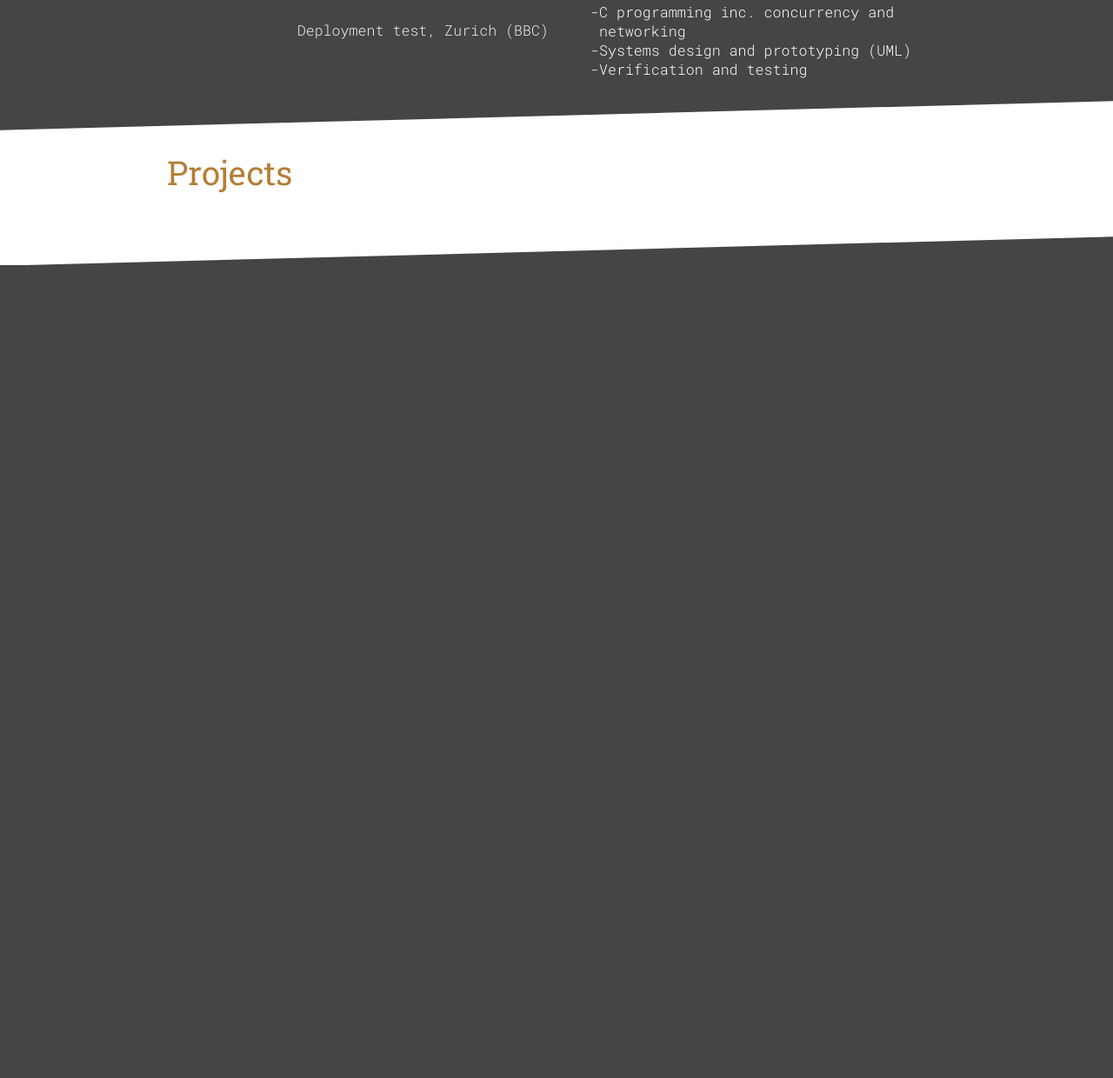
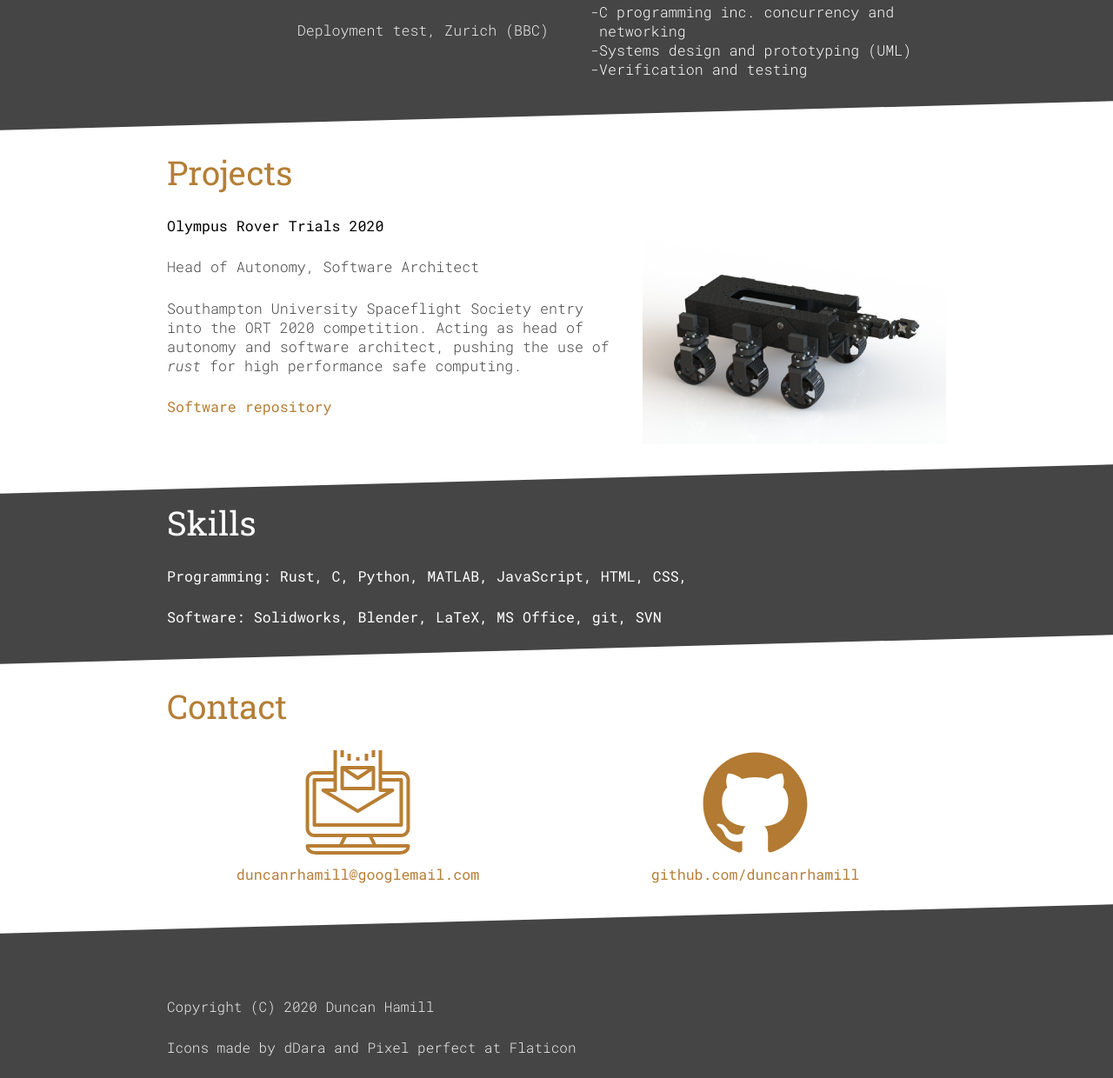
Before and after one commit to duncanrhamill/duncanrhamill.com, a website: page public/index.html in a window 1280 px wide. Shown: the part 1956-3196 px from the top of the page at 87% size. Before the commit the page ends 2261 px from the top, so only its background shows below. Drawn offline with Linux system fonts and the light colour scheme; grey boxes are pictures that could not be loaded.

Commit message:
Finished most sections

```diff
--- a/public/index.html
+++ b/public/index.html
@@ -140,9 +140,70 @@
         <div class="card-inner">
             <p class="heading">Projects</p>
 
+            <div id="ort-grid">
+                <div id="ort-text">
+                    <p class="subheading">Olympus Rover Trials 2020</p>
+                    <div class="vspacer-1"></div>
+                    <p class="text-subdued">Head of Autonomy, Software Architect</p>
+                    <div class="vspacer-1"></div>
+                    <p class="text-subdued">Southampton University Spaceflight Society entry into the ORT 2020 competition. Acting as head of autonomy and software architect, pushing the use of <i>rust</i> for high performance safe computing.</i></p>
+                    <div class="vspacer-1"></div>
+                    <a href="https://github.com/SUSF-Robotics-and-Software/phobos_sw" class="accent">Software repository</a>
+                </div>
+                <img id="ort-img" src="images/phobos_render.jpg">
+            </div>
         </div>
     </div>
 
+    <!-- Skills -->
+
+    <div id="skills" >
+        <p class="heading white">Skills</p>
+
+        <p class="white">Programming: Rust, C, Python, MATLAB, JavaScript, HTML, CSS,</p>
+        <div class="vspacer-1"></div>
+        <p class="white">Software: Solidworks, Blender, LaTeX, MS Office, git, SVN</p>
+    </div>
+
+    <!-- Contact -->
+
+    <div id="contact" class="card">
+        <!-- inner div to get rid of skew on the box -->
+        <div class="card-inner">
+            <p class="heading">Contact</p>
+
+            <!-- <div id="contact-grid">
+                <div id="contact-email">
+                    <img src="images/mail.svg">
+                    <a href="mailto:duncanrhamill@googlemail.com" class="accent">duncanrhamill@googlemail.com</a>
+                </div>
+                <div id="contact-github">
+                    <img src="images/github.svg">
+                    <a href="https://github.com/duncanrhamill" class="accent">github.com/duncanrhamill</a>
+                </div>
+            </div> -->
+
+            <div id="contact-grid">
+                <a id="contact-email" class="contact-box" href="mailto:duncanrhamill@googlemail.com">
+                    <img src="images/mail.svg">
+                    <p>duncanrhamill@googlemail.com</p>
+                </a>
+                <a id="contact-github" class="contact-box" href="https://github.com/duncanrhamill">
+                    <img src="images/github.svg">
+                    <p>github.com/duncanrhamill</p>
+                </a>
+            </div>
+        </div>
+    </div>
+
+    <!-- Footer -->
+
+    <div id="footer">
+        <div class="vspacer-2"></div>
+        <p class="text-subdued-white">Copyright (C) <script>document.write(new Date().getFullYear())</script> Duncan Hamill</p>
+        <div class="vspacer-1"></div>
+        <p class="text-subdued-white">Icons made by dDara and Pixel perfect at Flaticon</p>
+    </div>
 </body>
 
 </html>
--- a/public/stylesheets/style.css
+++ b/public/stylesheets/style.css
@@ -10,7 +10,7 @@ a {
 }
 
 a:hover {
-  	color: rgba(180.00000447034836, 126.00000008940697, 54.00000058114529, 1) !important;
+  	color: rgba(180.00000447034836, 126.00000008940697, 54.00000058114529, 1);
 }
 
 .accent {
@@ -115,6 +115,10 @@ p {
 	font-size: 1.7vw;
     vertical-align: middle;
     color: #454545
+}
+
+#nav a:hover {
+    color: rgba(180.00000447034836, 126.00000008940697, 54.00000058114529, 1);
 }
 
 #nav #nav_block {
@@ -289,3 +293,79 @@ p {
     content: "-";
     text-indent: -1em;
 }
+
+#ort-grid {
+    display: grid;
+    grid-template-columns: 59% 2% 39%;
+    grid-template-rows: auto;
+}
+
+#ort-text {
+    grid-column: 1;
+}
+
+#ort-text a:hover {
+    color: #454545;
+}
+
+#ort-img {
+    grid-column: 3;
+    width: 100%;
+}
+
+#skills {
+    padding-left: 15vw;
+    padding-right: 15vw;
+    padding-top: 2vw;
+    padding-bottom: 2vw;
+}
+
+#contact-grid {
+    display: grid;
+    grid-template-columns: 49% 2% 49%;
+    grid-template-rows: auto;
+}
+
+#contact img {
+    height: 120px;
+    padding-bottom: 1vw;
+}
+
+#contact-email {
+    grid-column: 1;
+}
+
+#contact-github {
+    grid-column: 3;
+}
+
+.contact-box {
+    display: flex;
+    flex-direction: column;
+    place-self: center;
+    justify-items: center;
+}
+
+.contact-box img {
+    filter: invert(57%) sepia(9%) saturate(3040%) hue-rotate(354deg) brightness(90%) contrast(87%);
+}
+
+.contact-box:hover img {
+    filter: invert(25%) sepia(0%) saturate(466%) hue-rotate(147deg) brightness(97%) contrast(87%);
+}
+
+.contact-box p {
+    color: rgba(180.00000447034836, 126.00000008940697, 54.00000058114529, 1);
+}
+
+.contact-box:hover p {
+    color: #454545;
+}
+
+#footer {
+    padding-left: 15vw;
+    padding-right: 15vw;
+    padding-top: 2vw;
+    padding-bottom: 2vw;
+    font-size: medium;
+}
```
Also changed, not shown: public/images/phobos_render.jpg (added).
